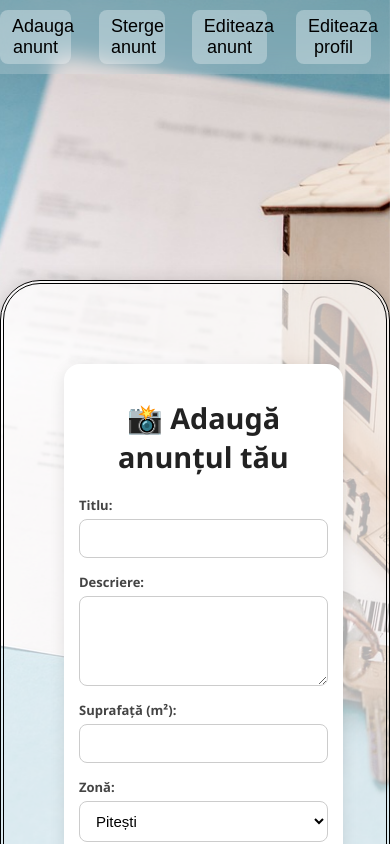
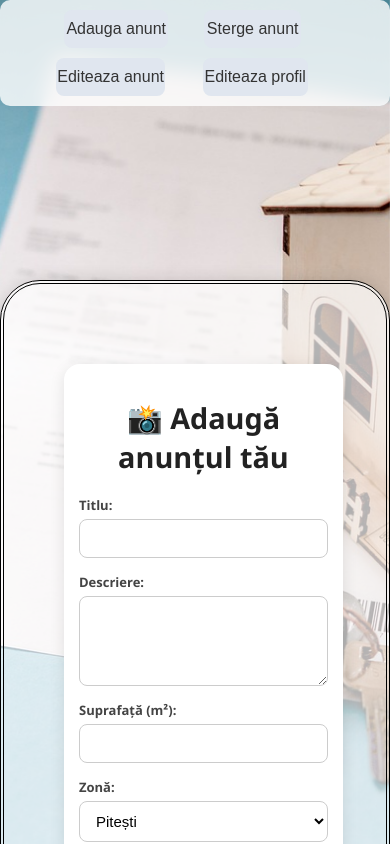
Before and after one commit to dumyalex01/doraly-imobiliare, a React (Create React App) app: page /HomeAdmin in a window 390 px wide. Built offline with nearby package versions, Linux system fonts and the light colour scheme; sample sign-in values are in the browser's storage.

Commit message:
commit bug fixed

```diff
--- a/src/AdminPage/AdminPage.css
+++ b/src/AdminPage/AdminPage.css
@@ -62,7 +62,7 @@
     }
 
     .navbar-list li button {
-        font-size: 28px;
+        font-size: 20px;
         padding: 8px 16px;
     }
 }
@@ -81,7 +81,7 @@
 
     .navbar-list li button {
         width: 80%;
-        font-size: 22px;
+        font-size: 30px;
     }
 
     .content-container {
@@ -90,8 +90,47 @@
 }
 
 @media (max-width: 480px) {
-    .navbar-list li button {
-        font-size: 18px;
-        padding: 6px 12px;
-    }
+  .navbar-container {
+    display: flex;
+    justify-content: center;
+    align-items: center;
+    flex-wrap: wrap;
+    gap: 10px;
+    padding: 10px;
+    background: rgba(255, 255, 255, 0.8);
+    border-radius: 10px;
+    width: fit-content;
+    margin: 0 auto;
+  }
+
+  .navbar-list {
+    display: flex;
+    flex-wrap: wrap;
+    justify-content: center;
+    gap: 10px;
+    padding: 0;
+    margin: 0;
+    list-style: none;
+  }
+
+  .navbar-list li button {
+    font-size: 16px;
+    text-align: center;
+    padding: 10px 15px;
+    border: none;
+    border-radius: 8px;
+    background-color: #e0e6ef;
+    color: #333;
+    cursor: pointer;
+    flex: 0 1 auto;
+    display: flex;
+    align-items: center;
+    justify-content: center;
+    box-sizing: border-box;
+    white-space: nowrap;
+  }
+
+  .navbar-list li button:hover {
+    background-color: #d2d8e2;
+  }
 }
--- a/src/HomePage/AnuntDetails.css
+++ b/src/HomePage/AnuntDetails.css
@@ -190,7 +190,6 @@
   margin: 50px 0;
 }
 
-/* Responsive design */
 @media (max-width: 768px) {
   .anunt-main-card {
     flex-direction: column;
@@ -204,3 +203,16 @@
     height: 300px;
   }
 }
+
+@media (max-width: 768px) {
+  .description-text {
+    max-height: none;
+    overflow-y: visible;
+    font-size: 16px;
+    padding: 12px;
+    line-height: 1.6;
+    max-width: 300px;
+    white-space: pre-wrap;
+    word-break: break-word;
+  }
+}
--- a/src/HomePage/HomePage.css
+++ b/src/HomePage/HomePage.css
@@ -250,6 +250,42 @@
   line-height: 1.3;
 }
 
+.anunt-card-info {
+  padding: 25px;
+  word-wrap: break-word;
+  overflow-wrap: break-word;
+  max-width: 100%;
+  box-sizing: border-box;
+}
+
+.anunt-card-info h2,
+.anunt-card-info p,
+.anunt-card-info span {
+  word-wrap: break-word;
+  overflow-wrap: break-word;
+  white-space: normal;
+  max-width: 100%;
+}
+
+.anunt-card {
+  width: 100%;
+  box-sizing: border-box;
+}
+
+@media (max-width: 768px) {
+  .anunt-card-info {
+    padding: 18px;
+  }
+
+  .anunt-card-info h2 {
+    font-size: 1.1em;
+  }
+
+  .anunt-card-info p {
+    font-size: 0.95em;
+  }
+}
+
 .anunt-price {
   font-size: 1.8em;
   font-weight: 800;
@@ -325,3 +361,55 @@
     align-items: flex-start;
   }
 }
+
+.anunt-card,
+.anunt-card-info {
+  box-sizing: border-box;
+  overflow: hidden;
+  word-wrap: break-word;
+  overflow-wrap: break-word;
+  white-space: normal;
+  max-width: 100%;
+}
+
+.anunt-card-info h2,
+.anunt-card-info p,
+.anunt-card-info span,
+.anunt-card-info div {
+  max-width: 100%;
+  overflow-wrap: break-word;
+  white-space: normal;
+  word-break: break-word;
+  box-sizing: border-box;
+}
+
+@media (max-width: 768px) {
+  .anunt-card {
+    margin: 0 auto;
+    width: 95%;
+    border-radius: 16px;
+  }
+
+  .anunt-card-info {
+    padding: 16px;
+    font-size: 0.95em;
+  }
+
+  .anunt-card-info h2 {
+    font-size: 1.1em;
+    line-height: 1.4;
+  }
+
+  .anunt-card-info p,
+  .anunt-card-info span {
+    font-size: 0.9em;
+    line-height: 1.4;
+  }
+
+
+  .anunt-card-info p {
+    white-space: normal !important;
+    overflow: hidden;
+    text-overflow: ellipsis;
+  }
+}
--- a/src/Login/Login.css
+++ b/src/Login/Login.css
@@ -169,7 +169,7 @@ h2 {
   }
 
   .containerLogin {
-    width: 90%;
+    width: 80%;
     padding: 20px 15px;
     border-radius: 20px;
   }
@@ -186,7 +186,7 @@ h2 {
   }
 
   .text {
-    width: 90%;
+    width: 70%;
     font-size: 14px;
   }
 
```
